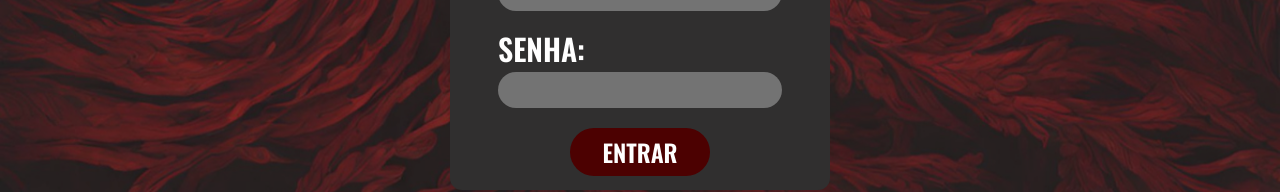
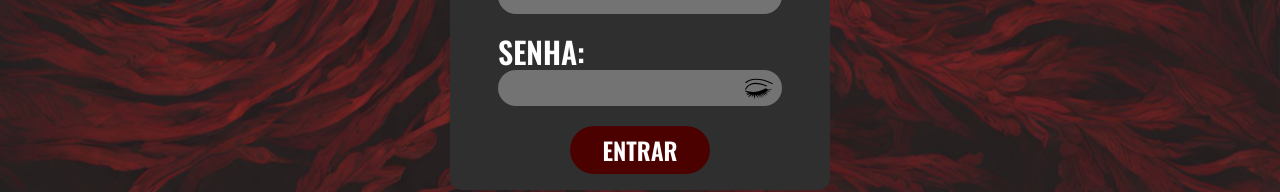
Before and after one commit to quarerma/opFichaRPG-frontend, a React (Vite) app: page / in a window 1280 px wide. Shown: the part 329-521 px from the top of the page. Built offline with nearby package versions, Linux system fonts and the light colour scheme.

Commit message:
toggle password

```diff
--- a/package.json
+++ b/package.json
@@ -12,6 +12,7 @@
   "dependencies": {
     "react": "^18.2.0",
     "react-dom": "^18.2.0",
+    "react-icons": "^5.0.1",
     "react-router-dom": "^6.22.3"
   },
   "devDependencies": {
--- a/src/App.tsx
+++ b/src/App.tsx
@@ -1,6 +1,15 @@
+import { useState } from "react";
 import bg from "./assets/bg.png";
+import { GiBleedingEye } from "react-icons/gi";
+import { GiEyelashes } from "react-icons/gi";
 
 function App() {
+  const [showPassword, setShowPassword] = useState(false);
+
+  const togglePasswordVisibility = () => {
+    setShowPassword(!showPassword);
+  };
+
   return (
     <div className="h-screen w-screen flex flex-col">
       <div className=" z-10 my-auto justify-center ">
@@ -20,10 +29,25 @@ function App() {
                 </div>
                 <div className="flex-col text-3xl w-full">
                   <h1>SENHA:</h1>
-                  <input
-                    type="password"
-                    className="text-black p-2 rounded-3xl h-[36px] bg-input-gray text-lg w-full focus:outline-none focus:ring focus:ring-black"
-                  />
+                  <div className="flex relative h-full justify-center">
+                    <input
+                      type={showPassword ? "text" : "password"}
+                      className="text-black p-2 rounded-3xl h-[36px] bg-input-gray text-lg w-full focus:outline-none focus:ring focus:ring-black"
+                    />
+                    {showPassword ? (
+                      <GiBleedingEye
+                        className="absolute top-0 right-0 mt-1 mr-2 cursor-pointer"
+                        onClick={togglePasswordVisibility}
+                        style={{ color: "black" }}
+                      />
+                    ) : (
+                      <GiEyelashes
+                        className="absolute top-0 right-0 mt-1 mr-2 cursor-pointer"
+                        onClick={togglePasswordVisibility}
+                        style={{ color: "black" }}
+                      />
+                    )}
+                  </div>
                 </div>
               </div>
 
```
Also changed, not shown: 1 other file (tests, documents, lock files or other folders).
